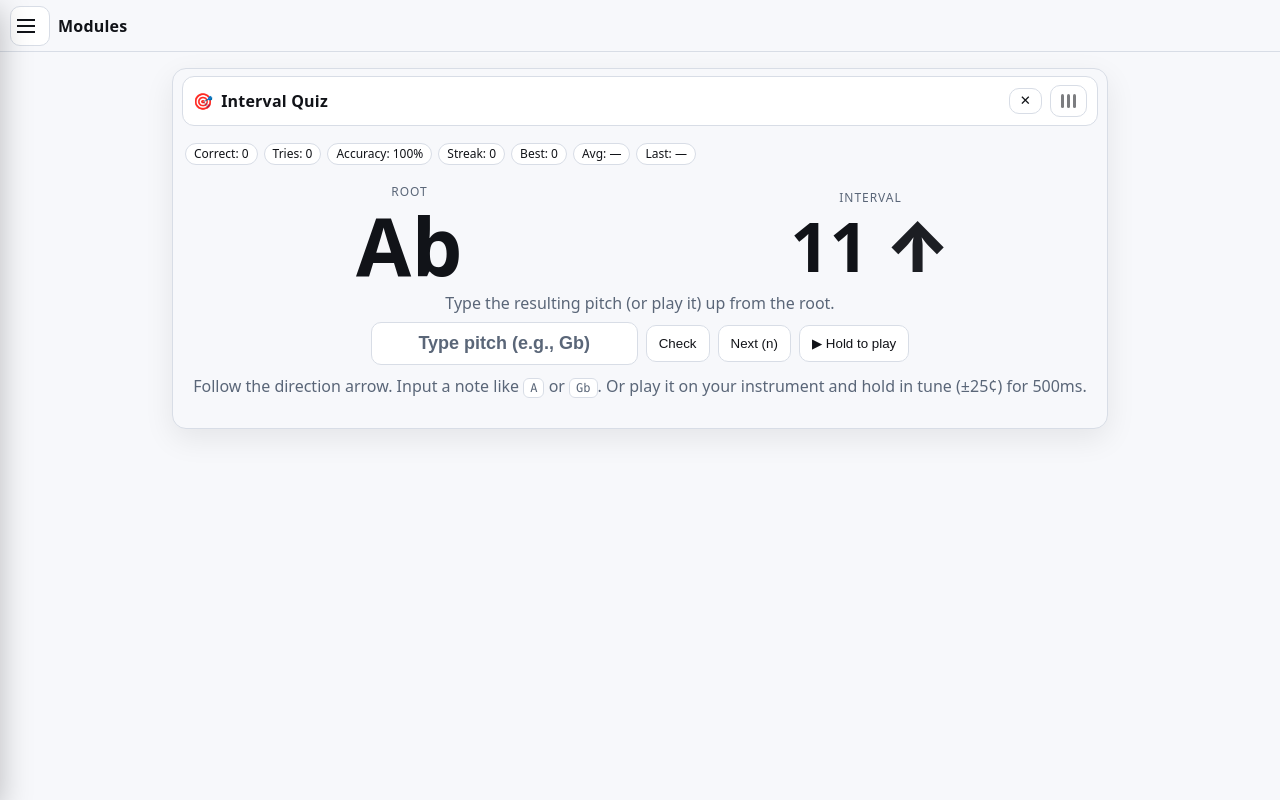
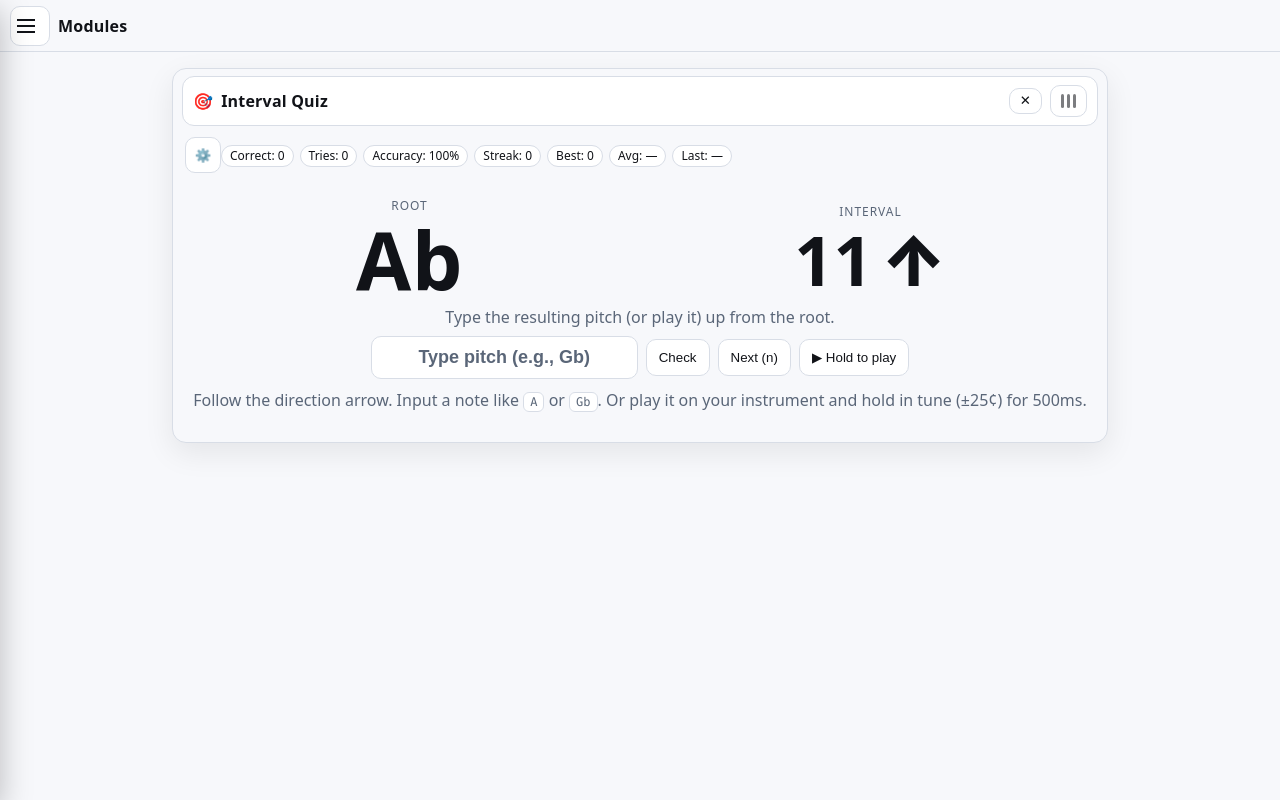
Before and after one commit to Lucanierz/ToneGenius, a React (Vite) app: page / in a window 1280 px wide. Built offline with nearby package versions, Linux system fonts and the light colour scheme.

Commit message:
readding quiz settings

```diff
--- a/src/components/IntervalQuiz.tsx
+++ b/src/components/IntervalQuiz.tsx
@@ -1,3 +1,4 @@
+// src/components/IntervalQuiz.tsx
 import React from "react";
 import { INTERVALS } from "../data/intervals";
 import {
@@ -53,7 +54,7 @@ const STATS_STORAGE_KEY = "intervalQuizStatsV6";
 function loadStats(): Stats | null {
   try { const raw = localStorage.getItem(STATS_STORAGE_KEY); return raw ? JSON.parse(raw) as Stats : null; } catch { return null; }
 }
-function saveStats(s: Stats) { try { localStorage.setItem(STATS_STORAGE_KEY, JSON.stringify(s)); } catch {} }
+function saveStats(s: Stats) { try { localStorage.setItem(STATS_STORAGE_KEY, JSON.stringify(s)); } catch { } }
 function msToSec(ms: number) { return (ms / 1000).toFixed(1); }
 
 // sanitize input to 1 note + optional accidental
@@ -113,15 +114,9 @@ export default function IntervalQuiz() {
   );
   React.useEffect(() => { saveStats(stats); }, [stats]);
 
-  // reliable focus helper
-  const focusInputSoon = React.useCallback(() => {
-    requestAnimationFrame(() => {
-      requestAnimationFrame(() => {
-        inputRef.current?.focus();
-        inputRef.current?.select?.();
-      });
-    });
-  }, []);
+  function focusInputSoon() {
+    window.setTimeout(() => inputRef.current?.focus(), 0);
+  }
 
   function startNewQuestion() {
     if (selected.size === 0) {
@@ -137,9 +132,8 @@ export default function IntervalQuiz() {
     focusInputSoon();
   }
 
-  React.useEffect(() => { startNewQuestion(); }, []);                       // mount
-  React.useEffect(() => { startNewQuestion(); }, [selected, dirSetting]);   // selection/direction change
-  React.useEffect(() => { if (question) focusInputSoon(); }, [question, focusInputSoon]); // refocus on new question
+  React.useEffect(() => { startNewQuestion(); }, []);
+  React.useEffect(() => { startNewQuestion(); }, [selected, dirSetting]);
 
   function registerAttempt(ok: boolean, elapsed: number) {
     setStats((s) => {
@@ -201,7 +195,7 @@ export default function IntervalQuiz() {
   const dirArrow = question?.dir === "down" ? "↓" : "↑";
 
   // mic callbacks
-  const handleMicHeard = React.useCallback((_heardPc: number, _ok: boolean) => {}, []);
+  const handleMicHeard = React.useCallback((_heardPc: number, _ok: boolean) => { }, []);
   const handleMicCorrect = React.useCallback(() => {
     if (!question || disabled) return;
     const elapsed = Date.now() - qStartedAt;
@@ -220,7 +214,7 @@ export default function IntervalQuiz() {
   }
   function stopPlayTarget() {
     if (playStopRef.current) {
-      try { playStopRef.current(); } catch {}
+      try { playStopRef.current(); } catch { }
       playStopRef.current = null;
     }
     setIsPlaying(false);
@@ -228,16 +222,17 @@ export default function IntervalQuiz() {
 
   return (
     <div className="panel">
-      {/* Header */}
-      <div className="panel-header">
-        <div className="panel-title">Interval Quiz</div>
+      {/* Tiny tool bar inside the panel (since external tile header hides module header) */}
+      <div className="row" style={{ justifyContent: "flex-end", marginBottom: 6 }}>
         <button
           type="button"
           className="icon-btn"
           aria-label="Open settings"
           title="Settings (S)"
           onClick={() => setIsSettingsOpen(true)}
-        >⚙️</button>
+        >
+          ⚙️
+        </button>
       </div>
 
       {/* Compact stats bar */}
@@ -268,10 +263,9 @@ export default function IntervalQuiz() {
               <div className="hero-interval">
                 <span className="hero-name">{question.intervalId}</span>
                 <span
-                  className="dir-arrow"
+                  className={`hero-arrow ${question.dir === "down" ? "down" : "up"}`}
                   title={question.dir === "down" ? "Down" : "Up"}
                   aria-hidden
-                  style={{ marginLeft: 8 }}
                 >
                   {dirArrow}
                 </span>
@@ -367,7 +361,7 @@ export default function IntervalQuiz() {
           <section className="settings-section">
             <h4>Interval direction</h4>
             <div className="row">
-              {(["up","down","both"] as DirectionSetting[]).map(opt => (
+              {(["up", "down", "both"] as DirectionSetting[]).map(opt => (
                 <label key={opt} className="check" style={{ gap: 8 }}>
                   <input
                     type="radio"
@@ -412,7 +406,7 @@ export default function IntervalQuiz() {
                   value={playOctave}
                   onChange={(e) => setPlayOctave(Number(e.target.value))}
                 >
-                  {[2,3,4,5,6].map((o) => <option key={o} value={o}>{o}</option>)}
+                  {[2, 3, 4, 5, 6].map((o) => <option key={o} value={o}>{o}</option>)}
                 </select>
               </label>
               <label className="check" style={{ gap: 8 }}>
@@ -422,7 +416,7 @@ export default function IntervalQuiz() {
                   value={wave}
                   onChange={(e) => setWave(e.target.value as OscillatorType)}
                 >
-                  {["sine","triangle","square","sawtooth"].map((w) => (
+                  {["sine", "triangle", "square", "sawtooth"].map((w) => (
                     <option key={w} value={w}>{w}</option>
                   ))}
                 </select>
```
